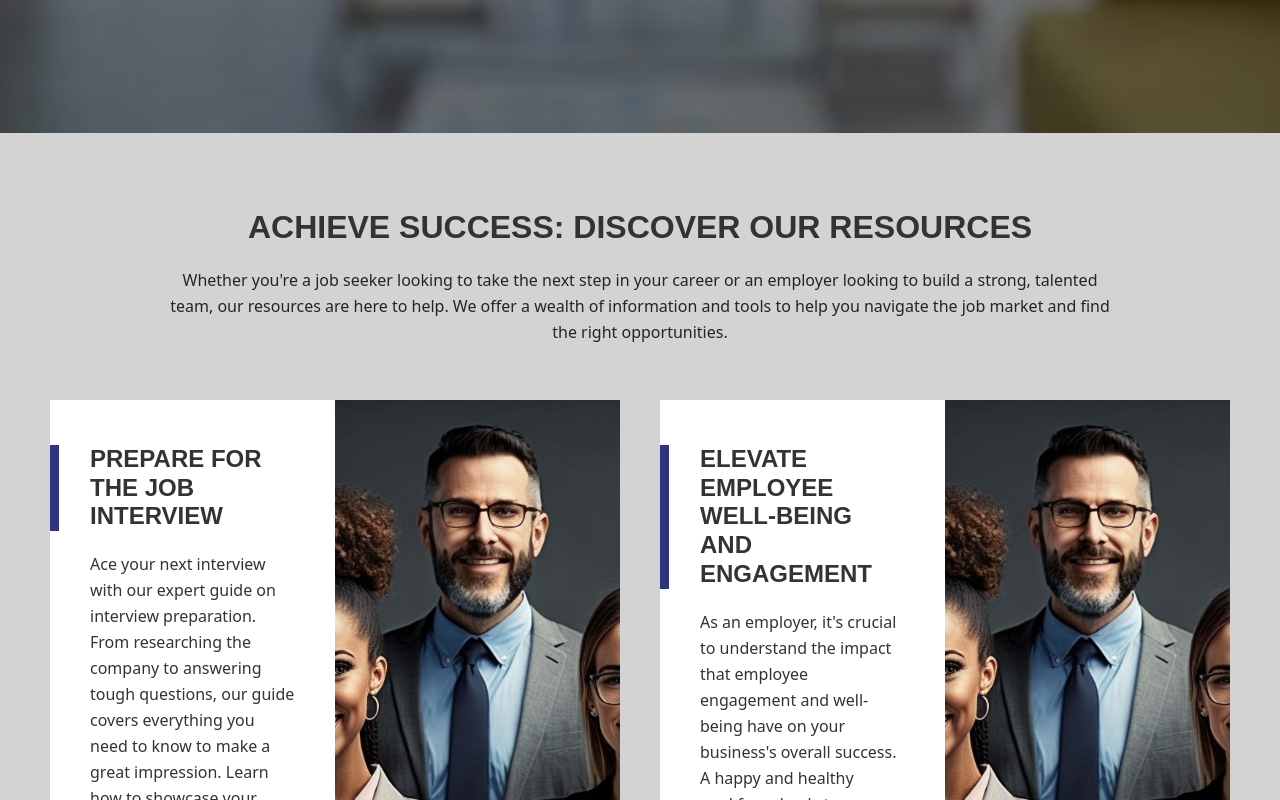
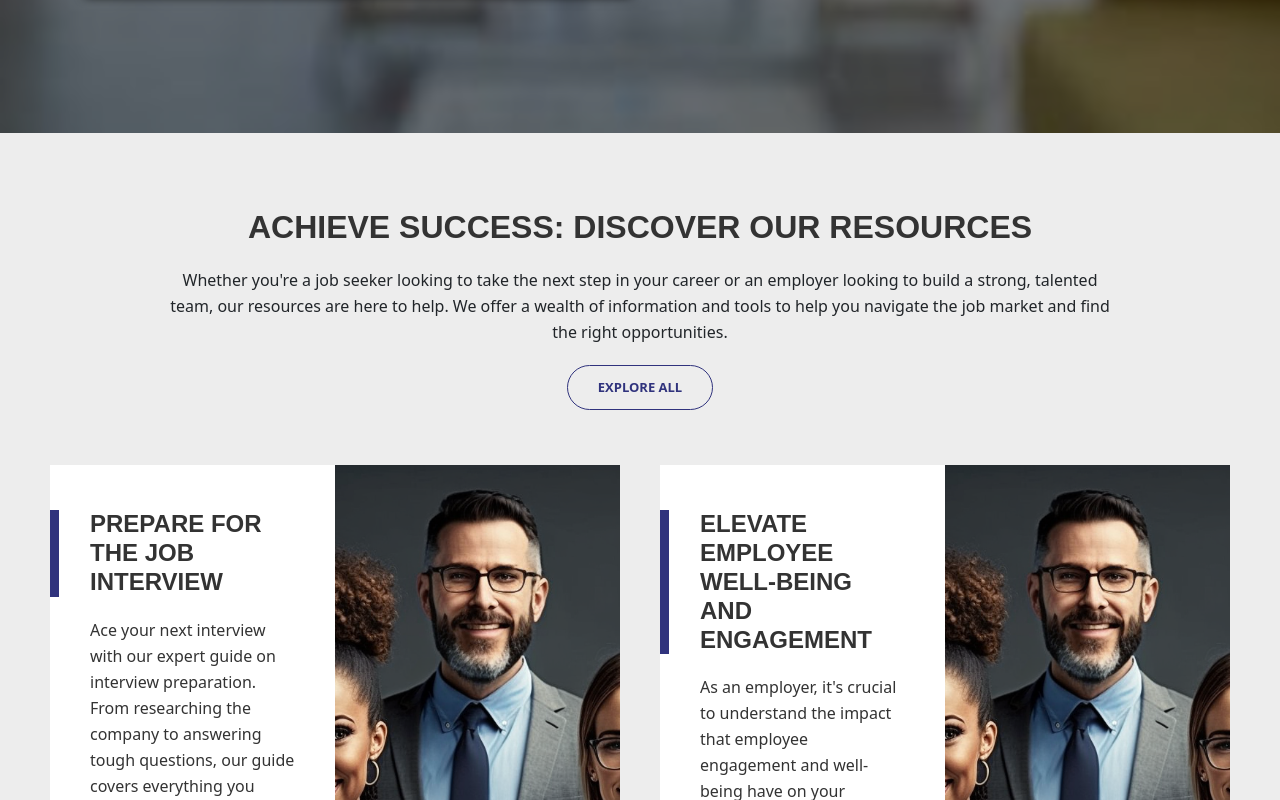
Before and after one commit to Shuriken1987/arbetscentralen-mock, a React (Create React App) app: page / in a window 1280 px wide. Shown: the part 1980-2780 px from the top of the page. Built offline with nearby package versions, Linux system fonts and the light colour scheme.

Commit message:
promo-homepage

```diff
--- a/src/components/PromoResources/PromoResources.js
+++ b/src/components/PromoResources/PromoResources.js
@@ -16,17 +16,18 @@ const PromoResources = () => {
                     <div className="promo-double-intro">
                         <h2 className="h2 -center promo-double-title text-center">ACHIEVE SUCCESS: DISCOVER OUR
                             RESOURCES</h2>
-                        <div className="-center -gray-dark wysiwyg-content">
+                        <div className="-center -gray-dark wysiwyg-content text-center">
                             <p>Whether you're a job seeker looking to take the next step in your career or an employer
                                 looking to build a strong, talented team, our resources are here to help. We offer a
                                 wealth of information and tools to help you navigate the job market and find the right
                                 opportunities.
                             </p>
+                            <a className="filled-button">EXPLORE ALL</a>
                         </div>
                     </div>
 
                     <div className="promo-double-container">
-                        <a className="promo-double-item -link " href="/career-and-growth/market-yourself">
+                        <a className="promo-double-item -link " href="/">
                             <div className="promo-double-item-image">
                                 <div className="promo-double-item-image-inner" style={bgStyle}>
                                     <span className="sr-text"></span>
@@ -46,7 +47,7 @@ const PromoResources = () => {
                             <span className="item-edit-frame"></span>
 
                         </a>
-                        <a className="promo-double-item -link " href="/career-and-growth/career-center">
+                        <a className="promo-double-item -link " href="/">
                             <div className="promo-double-item-image">
                                 <div className="promo-double-item-image-inner" style={bgStyle}>
                                     <span className="sr-text"></span>
--- a/src/components/PromoResources/promoStyle.css
+++ b/src/components/PromoResources/promoStyle.css
@@ -1,7 +1,11 @@
 .promo-double {
     padding-left: 25px;
     padding-right: 25px;
-    background-color: lightgray;
+    background-color: #ededed;
+}
+.promo-double .filled-button{
+    color: #30337d;
+    border: 1px solid #30337d;
 }
 
 @media (min-width:900px) {
--- a/src/components/WhyUs/whyUsStyle.scss
+++ b/src/components/WhyUs/whyUsStyle.scss
@@ -54,6 +54,9 @@
   margin-bottom: 40px;
   font-size: 24px;
 }
+.fun-facts .left-image{
+   box-shadow: 3px 3px 10px black;
+}
 
 .fun-facts .left-content {
   margin-right: 45px;
@@ -101,5 +104,4 @@
     color: #30337d;
     border: 1px solid #30337d;
   }
-;
 }
```
